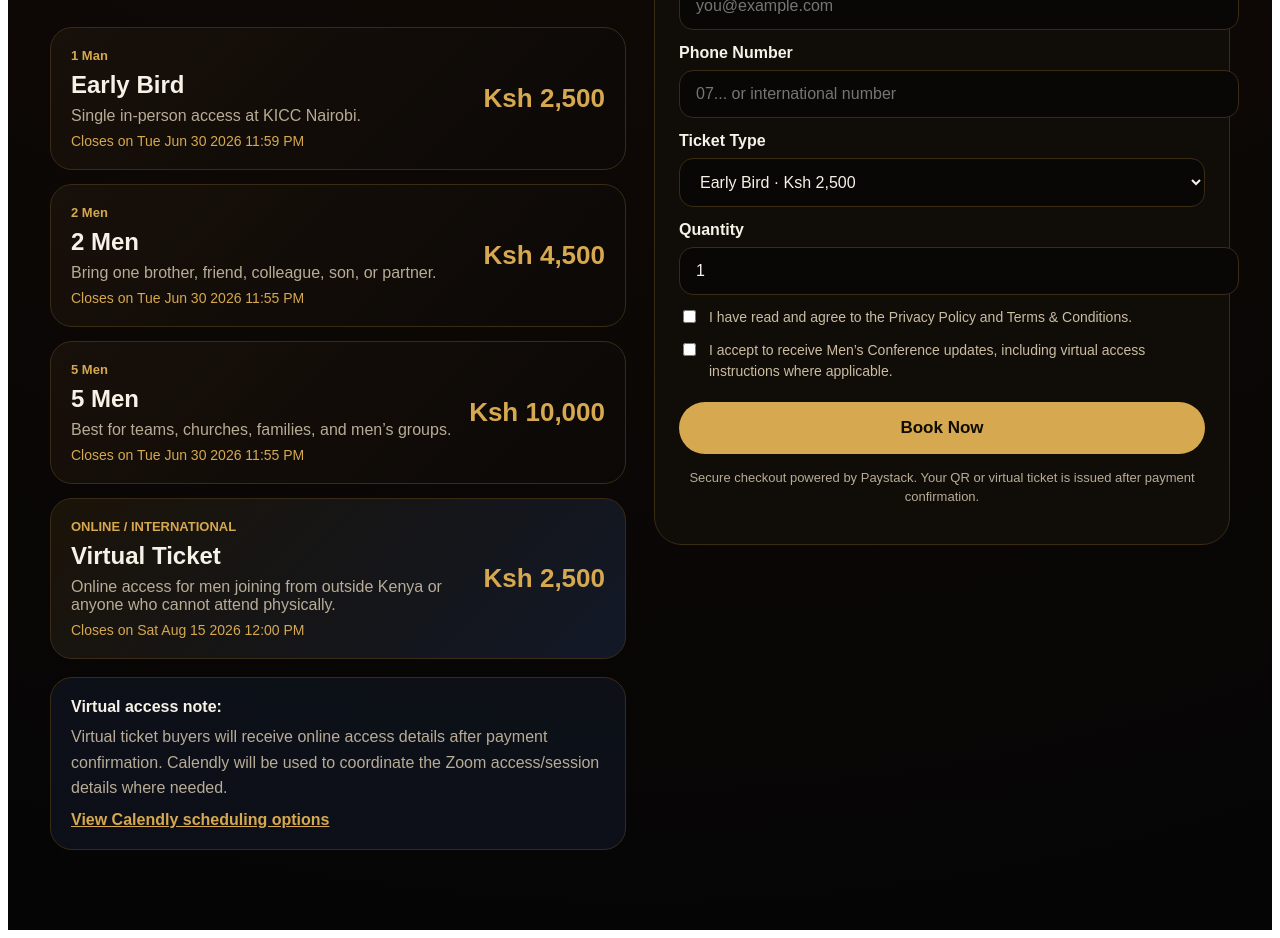
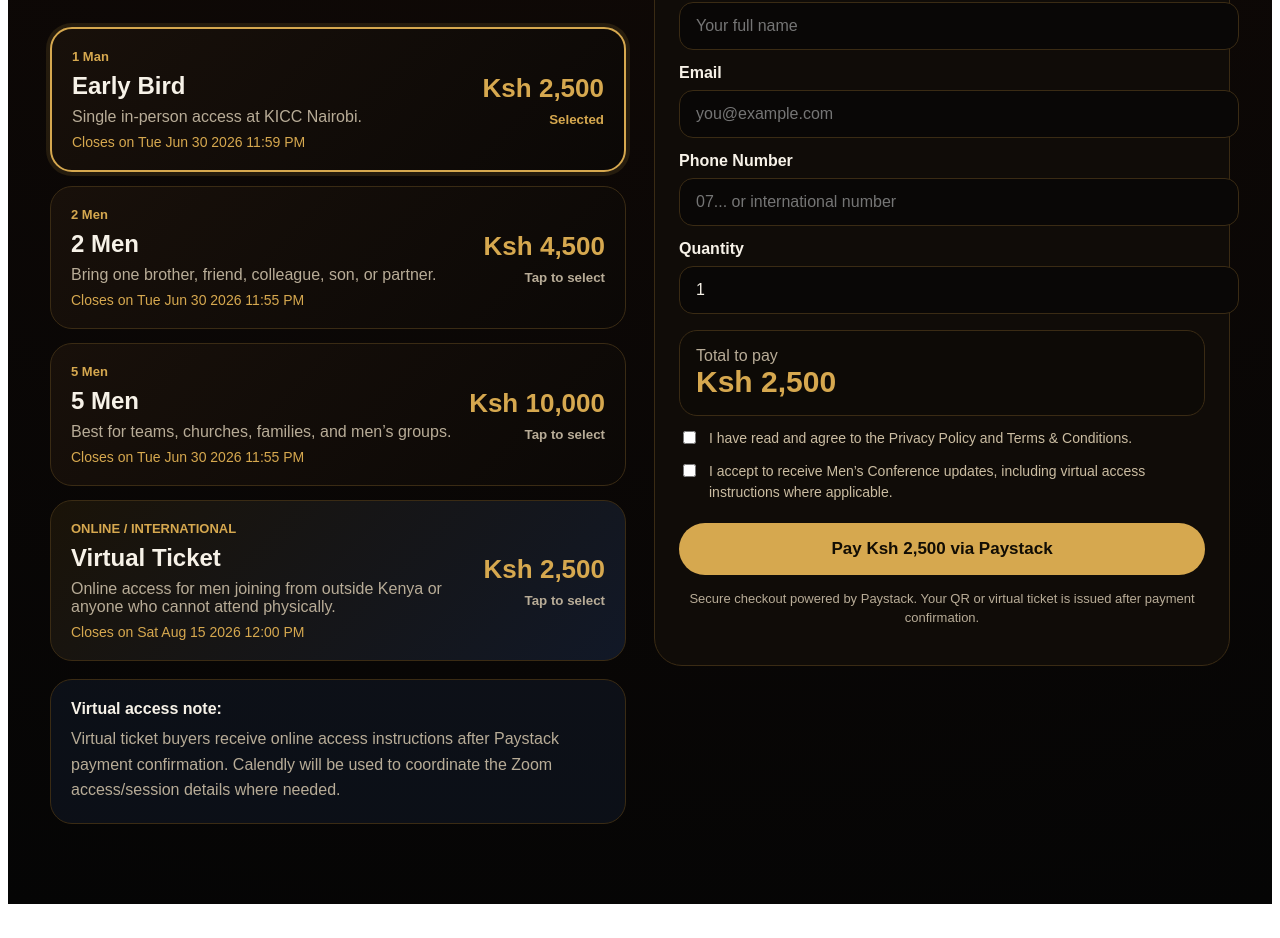
Before and after one commit to mbuguaryan/Ticketing-system-and-payment-, a Next.js app: page /conference/men-conference-2026 in a window 1280 px wide. Shown: the part 1060-1998 px from the top of the page. After the commit the page ends 1972 px from the top, so only its background shows below. Built offline with nearby package versions, Linux system fonts and the light colour scheme.

Commit message:
Use clickable ticket checkout on conference page

```diff
--- a/app/conference/men-conference-2026/page.tsx
+++ b/app/conference/men-conference-2026/page.tsx
@@ -1,4 +1,4 @@
-import { formatKes, ticketTypes } from "@/lib/ticket-types";
+import ConferenceCheckout from "@/app/components/ConferenceCheckout";
 
 export default function ConferencePage() {
   return (
@@ -100,125 +100,7 @@ export default function ConferencePage() {
           </div>
         </section>
 
-        <section
-          id="tickets"
-          style={{
-            marginTop: 54,
-            display: "grid",
-            gridTemplateColumns: "repeat(auto-fit, minmax(320px, 1fr))",
-            gap: 28,
-            alignItems: "start",
-          }}
-        >
-          <div>
-            <p style={{ color: "#d6a84f", fontWeight: 800, letterSpacing: 2 }}>TICKETS</p>
-            <h2 style={{ fontSize: "clamp(32px, 5vw, 56px)", lineHeight: 1, margin: "0 0 18px" }}>
-              Get your tickets
-            </h2>
-            <p style={{ color: "#b8ac97", fontSize: 18, lineHeight: 1.6 }}>
-              Kindly choose your ticket type and quantity. Physical tickets are for KICC Nairobi.
-              Virtual tickets are for men joining online from outside Kenya or those who cannot travel.
-            </p>
-
-            <div style={{ display: "grid", gap: 14, marginTop: 22 }}>
-              {ticketTypes
-                .filter((ticket) => ticket.isPublic && ticket.priceKes > 0)
-                .map((ticket) => (
-                  <article
-                    key={ticket.id}
-                    style={{
-                      border: "1px solid #3a2b14",
-                      borderRadius: 22,
-                      padding: 20,
-                      background: ticket.deliveryMode === "virtual"
-                        ? "linear-gradient(135deg, #1a1308 0%, #111827 100%)"
-                        : "linear-gradient(135deg, #18100a 0%, #0b0806 100%)",
-                    }}
-                  >
-                    <div style={{ display: "flex", justifyContent: "space-between", gap: 16, alignItems: "center" }}>
-                      <div>
-                        <p style={{ color: "#d6a84f", margin: "0 0 8px", fontSize: 13, fontWeight: 800 }}>
-                          {ticket.deliveryMode === "virtual" ? "ONLINE / INTERNATIONAL" : ticket.bestFor}
-                        </p>
-                        <h3 style={{ margin: 0, fontSize: 24 }}>{ticket.name}</h3>
-                        <p style={{ color: "#b8ac97", margin: "8px 0" }}>{ticket.description}</p>
-                        <p style={{ color: "#d6a84f", margin: 0, fontSize: 14 }}>
-                          Closes on {ticket.closesAt}
-                        </p>
-                      </div>
-                      <strong style={{ color: "#d6a84f", fontSize: 26, whiteSpace: "nowrap" }}>
-                        {formatKes(ticket.priceKes)}
-                      </strong>
-                    </div>
-                  </article>
-                ))}
-            </div>
-
-            <div style={virtualNoticeStyle}>
-              <strong style={{ color: "#f7f2e8" }}>Virtual access note:</strong>
-              <p style={{ color: "#b8ac97", margin: "8px 0 0", lineHeight: 1.6 }}>
-                Virtual ticket buyers will receive online access details after payment confirmation.
-                Calendly will be used to coordinate the Zoom access/session details where needed.
-              </p>
-              <a href="/schedule" style={{ color: "#d6a84f", fontWeight: 800, display: "inline-flex", marginTop: 10 }}>
-                View Calendly scheduling options
-              </a>
-            </div>
-          </div>
-
-          <form action="/api/paystack/initialize" method="POST" style={formStyle}>
-            <h2 style={{ marginTop: 0 }}>Enter your details</h2>
-
-            <label style={labelStyle}>
-              Full Name
-              <input name="fullName" required placeholder="Your full name" style={inputStyle} />
-            </label>
-
-            <label style={labelStyle}>
-              Email
-              <input name="email" required type="email" placeholder="you@example.com" style={inputStyle} />
-            </label>
-
-            <label style={labelStyle}>
-              Phone Number
-              <input name="phone" required placeholder="07... or international number" style={inputStyle} />
-            </label>
-
-            <label style={labelStyle}>
-              Ticket Type
-              <select name="ticketTypeId" required defaultValue="early-bird" style={inputStyle}>
-                {ticketTypes
-                  .filter((ticket) => ticket.isPublic && ticket.priceKes > 0)
-                  .map((ticket) => (
-                    <option key={ticket.id} value={ticket.id}>
-                      {ticket.name} · {formatKes(ticket.priceKes)}
-                    </option>
-                  ))}
-              </select>
-            </label>
-
-            <label style={labelStyle}>
-              Quantity
-              <input name="quantity" required type="number" min="1" max="20" defaultValue="1" style={inputStyle} />
-            </label>
-
-            <label style={checkboxStyle}>
-              <input type="checkbox" required style={{ marginTop: 3 }} />
-              I have read and agree to the Privacy Policy and Terms & Conditions.
-            </label>
-
-            <label style={checkboxStyle}>
-              <input type="checkbox" name="marketingOptIn" style={{ marginTop: 3 }} />
-              I accept to receive Men’s Conference updates, including virtual access instructions where applicable.
-            </label>
-
-            <button type="submit" style={submitButtonStyle}>Book Now</button>
-
-            <p style={{ color: "#b8ac97", textAlign: "center", fontSize: 13, lineHeight: 1.5, marginTop: 14 }}>
-              Secure checkout powered by Paystack. Your QR or virtual ticket is issued after payment confirmation.
-            </p>
-          </form>
-        </section>
+        <ConferenceCheckout />
       </section>
     </main>
   );
@@ -259,61 +141,3 @@ const outlineButtonStyle = {
   fontWeight: 800,
   textDecoration: "none",
 } as const;
-
-const formStyle = {
-  border: "1px solid #3a2b14",
-  borderRadius: 28,
-  padding: 24,
-  background: "#100c08",
-  position: "sticky",
-  top: 20,
-} as const;
-
-const labelStyle = {
-  display: "grid",
-  gap: 8,
-  color: "#f7f2e8",
-  fontWeight: 800,
-  marginTop: 14,
-} as const;
-
-const inputStyle = {
-  width: "100%",
-  border: "1px solid #3a2b14",
-  borderRadius: 14,
-  padding: "14px 16px",
-  background: "#090706",
-  color: "#f7f2e8",
-  fontSize: 16,
-} as const;
-
-const checkboxStyle = {
-  display: "flex",
-  gap: 10,
-  alignItems: "flex-start",
-  color: "#cbbda2",
-  fontSize: 14,
-  lineHeight: 1.5,
-  marginTop: 12,
-} as const;
-
-const submitButtonStyle = {
-  width: "100%",
-  border: 0,
-  borderRadius: 999,
-  padding: "16px 22px",
-  background: "#d6a84f",
-  color: "#120d04",
-  fontWeight: 900,
-  fontSize: 17,
-  cursor: "pointer",
-  marginTop: 20,
-} as const;
-
-const virtualNoticeStyle = {
-  border: "1px solid #3a2b14",
-  borderRadius: 22,
-  padding: 20,
-  background: "rgba(17, 24, 39, .55)",
-  marginTop: 18,
-} as const;
```
